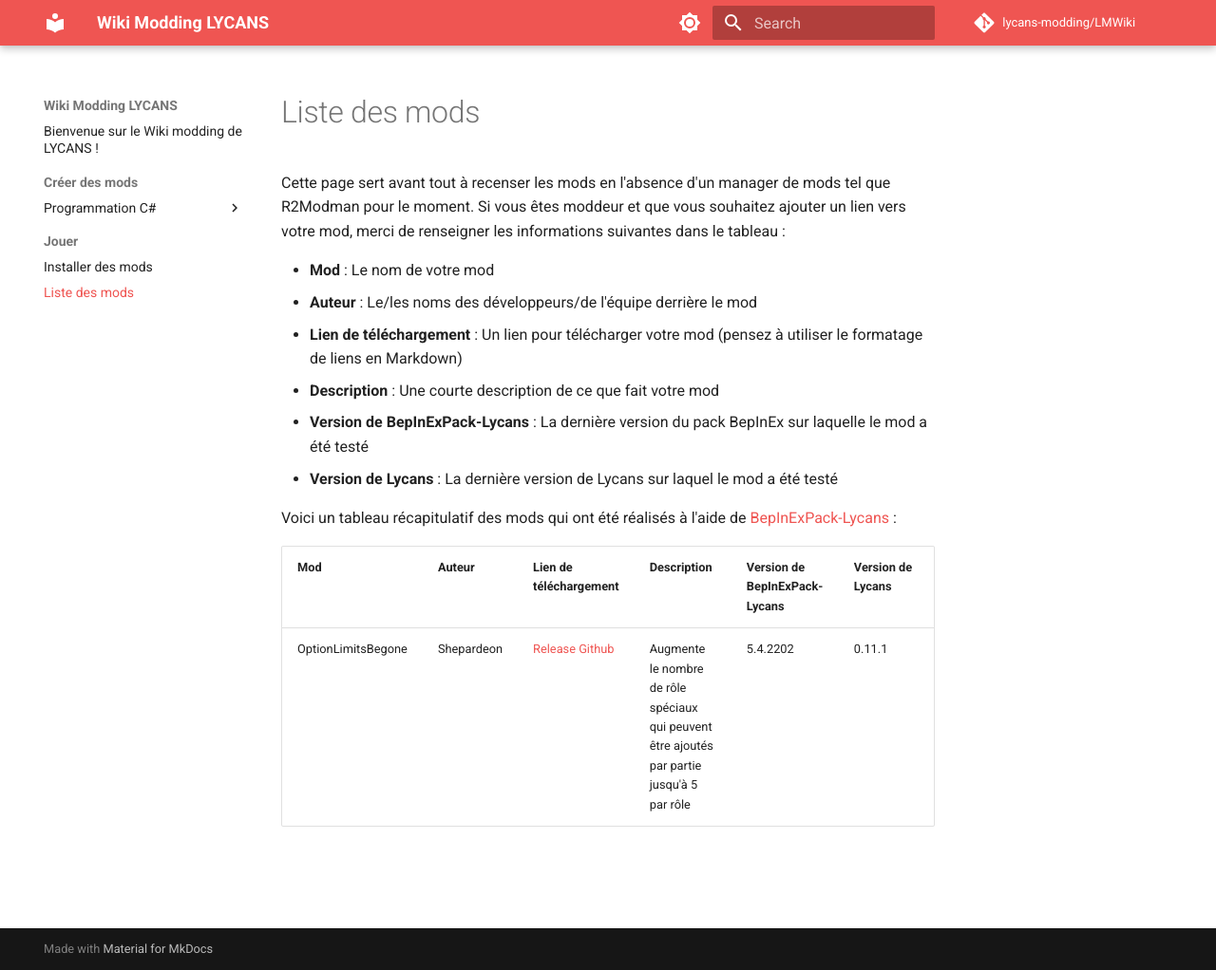
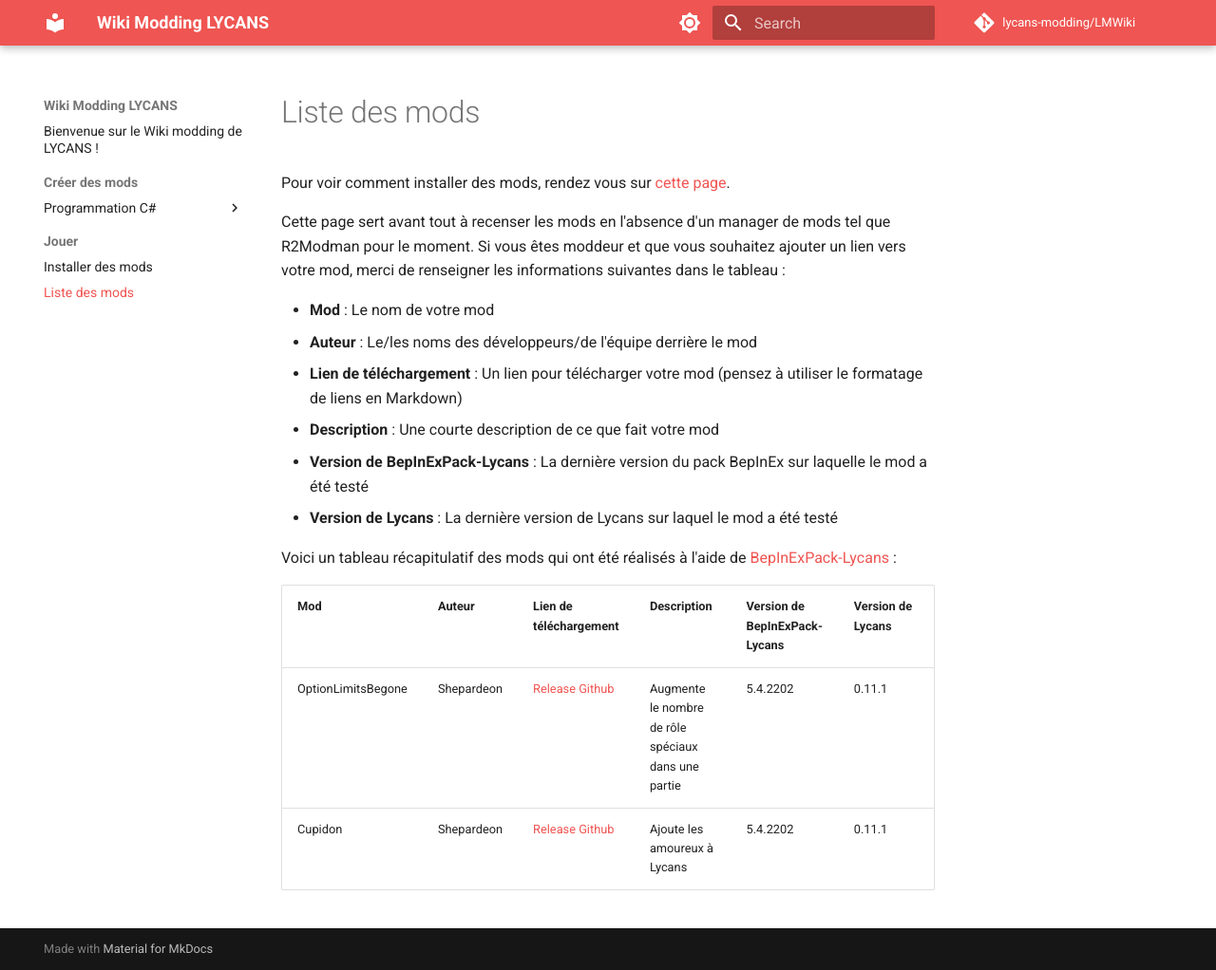
Before and after one commit to lycans-modding/LMWiki, an MkDocs documentation site: the page built from docs/Jouer/Liste-des-mods.md, in a window 1280 px wide and 1022 px high. Shown: the whole window at 95% size. Built offline with MkDocs 1.6.1 and Material for MkDocs 9.7.7, drawn with Linux system fonts in a browser that asks for light colours; comment, search, counter and statistics services are not loaded.

Commit message:
[GitHub Action] Update docs

```diff
--- a/docs/Jouer/Liste-des-mods.md
+++ b/docs/Jouer/Liste-des-mods.md
@@ -1,4 +1,6 @@
 # Liste des mods
+
+Pour voir comment installer des mods, rendez vous sur [cette page](https://lycans-modding.github.io/LMWiki/Jouer/Installer-des-mods/).
 
 Cette page sert avant tout à recenser les mods en l'absence d'un manager de mods tel que R2Modman pour le moment.
 Si vous êtes moddeur et que vous souhaitez ajouter un lien vers votre mod, merci de renseigner les informations suivantes dans le tableau :
@@ -14,4 +16,5 @@ Voici un tableau récapitulatif des mods qui ont été réalisés à l'aide de [
 
 |Mod|Auteur|Lien de téléchargement|Description|Version de BepInExPack-Lycans|Version de Lycans|
 |---|------|----------------------|-----------|----------------------------|----------------|
-|OptionLimitsBegone|Shepardeon|[Release Github](https://github.com/Shepardeon/LycansMod-OptionsLimitsBegone/releases/tag/2.1.0)|Augmente le nombre de rôle spéciaux qui peuvent être ajoutés par partie jusqu'à 5 par rôle|5.4.2202|0.11.1|
+|OptionLimitsBegone|Shepardeon|[Release Github](https://github.com/Shepardeon/LycansMod-OptionsLimitsBegone/releases)|Augmente le nombre de rôle spéciaux dans une partie|5.4.2202|0.11.1|
+|Cupidon|Shepardeon|[Release Github](https://github.com/Shepardeon/LycansMod-Cupidon/releases)|Ajoute les amoureux à Lycans|5.4.2202|0.11.1|
```
